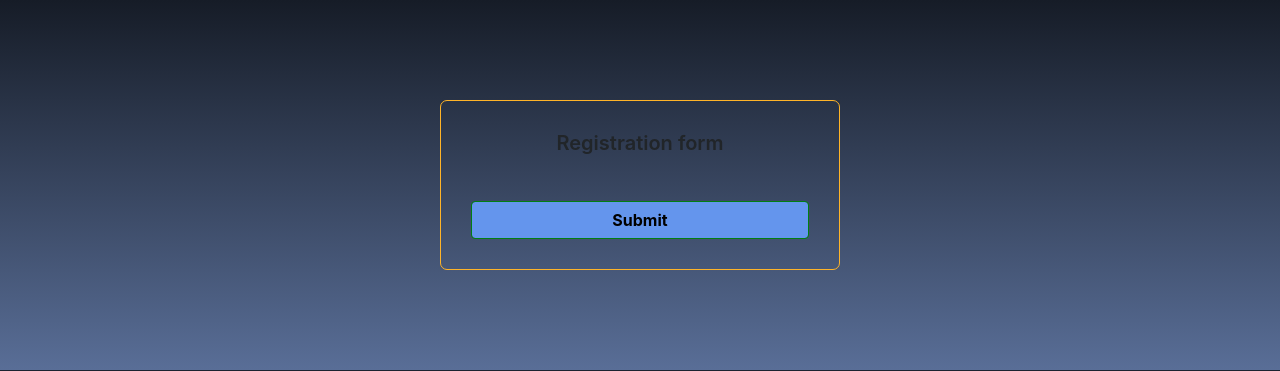
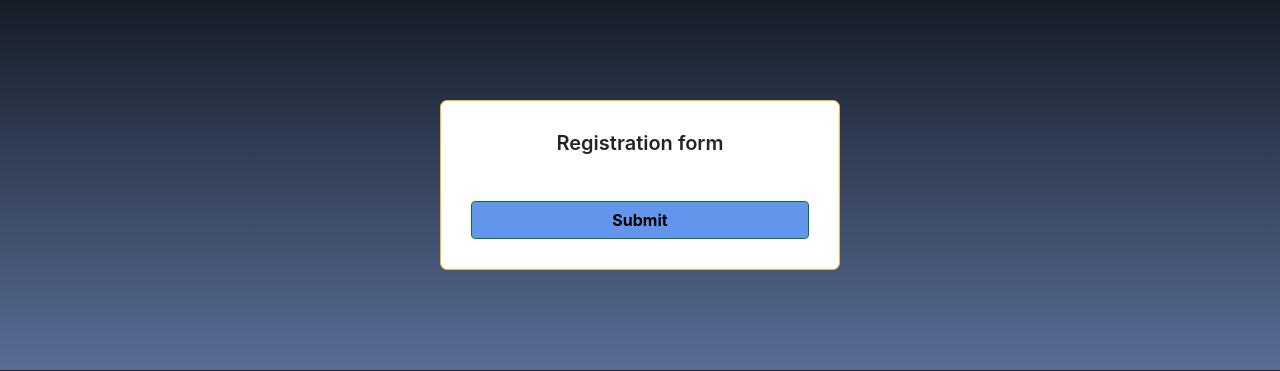
Before and after one commit to ermi13/setuporignal, a Django app: template templates/register/register.html in a window 1280 px wide. Shown: the part 108-479 px from the top of the page. Run offline with Django 3.2, Linux system fonts and the light colour scheme; the template is opened without the code that fills it, so the values that code supplies are empty; some libraries are stand-ins or nearby versions; some web fonts are replaced.

Commit message:
to beb deployed

```diff
--- a/static/css/register.css
+++ b/static/css/register.css
@@ -1,6 +1,6 @@
 .register__back {
   height: fit-content;
-  background-image: linear-gradient(to bottom right, red, yellow);
+
   display: flex;
   align-items: center;
   flex-direction: column;
@@ -11,7 +11,6 @@
   width: 400px;
   display: flex;
   flex-direction: column;
-
 
   padding: 30px;
   border-radius: 7px;
--- a/templates/register/register.html
+++ b/templates/register/register.html
@@ -1,6 +1,6 @@
 {% extends 'base.html' %} {% load static %} {% block content %}
 <div class="register__back" style="background-image: linear-gradient(to bottom, #161C27, #596e97);">
-  <div class="form__container" >
+  <div class="form__container" style="background-color: white;" >
     <h5 class="form__title">Registration form</h5>
     <div class="form__fields">
       <form method="POST" action="" style="font-weight: 600;">
```
